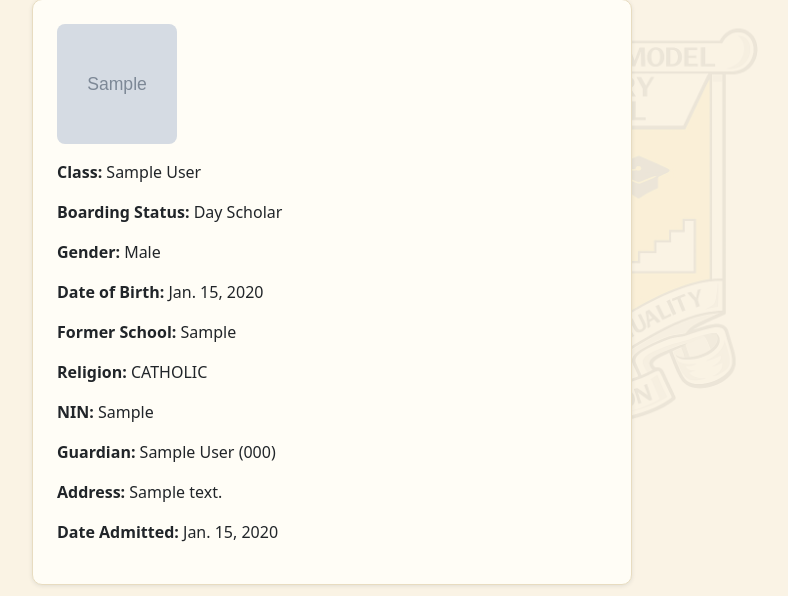
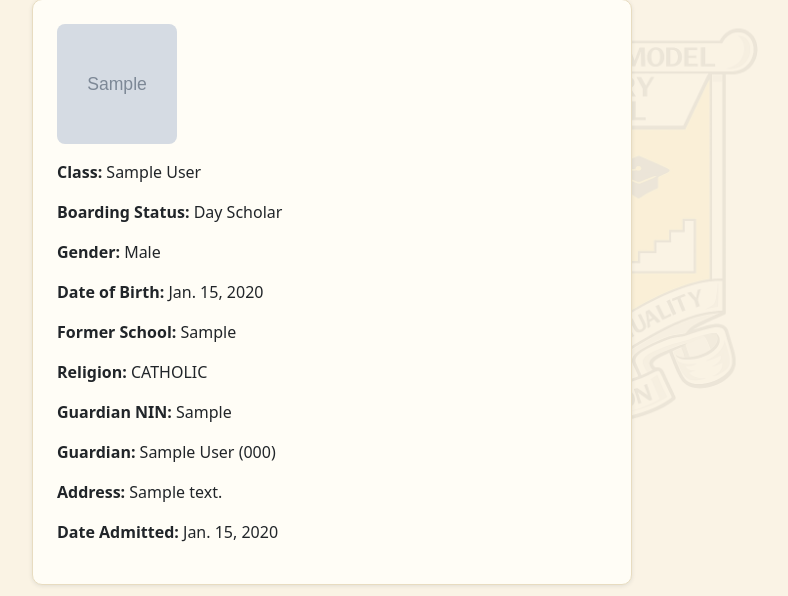
Before and after one commit to aruhoPriscillah/Lyantonde_Model, a Django app: page /headteacher/students/1/ in a window 1280 px wide. Shown: the part 143-739 px from the top of the page, without its empty margins (50-838 px from the left). Run offline with Django 5.2, Linux system fonts and the light colour scheme; a user stored in the database is signed in; tables that the repository leaves empty hold one stand-in row (values such as "Sample post"); grey boxes marked "Sample" are stand-in pictures.

Commit message:
nin change

```diff
--- a/academics/views.py
+++ b/academics/views.py
@@ -133,7 +133,7 @@ def add_result(request):
             result.recorded_by = request.user
             result.save()
             messages.success(request, f"Result saved for {result.student.full_name}.")
-            return redirect("academics:teacher_dashboard")
+            return redirect(f"/teacher/academics/results/?term={result.term}&year={result.year}")
     else:
         form = ResultForm(teacher_class=school_class)
     return render(request, "academics/add_result.html", {"form": form, "school_class": school_class})
@@ -176,8 +176,7 @@ def bulk_add_results(request):
                 )
                 saved_count += 1
             messages.success(request, f"Saved results for {saved_count} pupil(s) in {subject.name} ({term} {year}).")
-            return redirect(f"{request.path}?subject={subject.id}&term={term}&year={year}")
-
+            return redirect(f"/teacher/academics/results/?term={term}&year={year}")
     existing = {}
     if subject:
         existing = {
--- a/students/models.py
+++ b/students/models.py
@@ -55,8 +55,8 @@ class Student(models.Model):
     former_school = models.CharField(max_length=200, blank=True, help_text="Previous school attended, if any.")
     religion = models.CharField(max_length=20, choices=Religion.choices, blank=True)
     nin = models.CharField(
-        max_length=50, blank=True, verbose_name="NIN (optional)",
-        help_text="National Identification Number, if the pupil has one."
+        max_length=50, blank=True, verbose_name="Guardian NIN (optional)",
+        help_text="National Identification Number of the pupil's guardian, if available."
     )
     guardian_name = models.CharField(max_length=150)
     guardian_phone = models.CharField(max_length=20)
--- a/templates/students/student_detail.html
+++ b/templates/students/student_detail.html
@@ -15,7 +15,7 @@
     <p><strong>Date of Birth:</strong> {{ student.date_of_birth }}</p>
     <p><strong>Former School:</strong> {{ student.former_school|default:"-" }}</p>
     <p><strong>Religion:</strong> {{ student.religion|default:"-" }}</p>
-    <p><strong>NIN:</strong> {{ student.nin|default:"-" }}</p>
+   <p><strong>Guardian NIN:</strong> {{ student.nin|default:"-" }}</p>
     <p><strong>Guardian:</strong> {{ student.guardian_name }} ({{ student.guardian_phone }})</p>
     <p><strong>Address:</strong> {{ student.address|default:"-" }}</p>
     <p><strong>Date Admitted:</strong> {{ student.date_admitted }}</p>
```
Also changed, not shown: students/migrations/0005_alter_student_nin.py (added).
